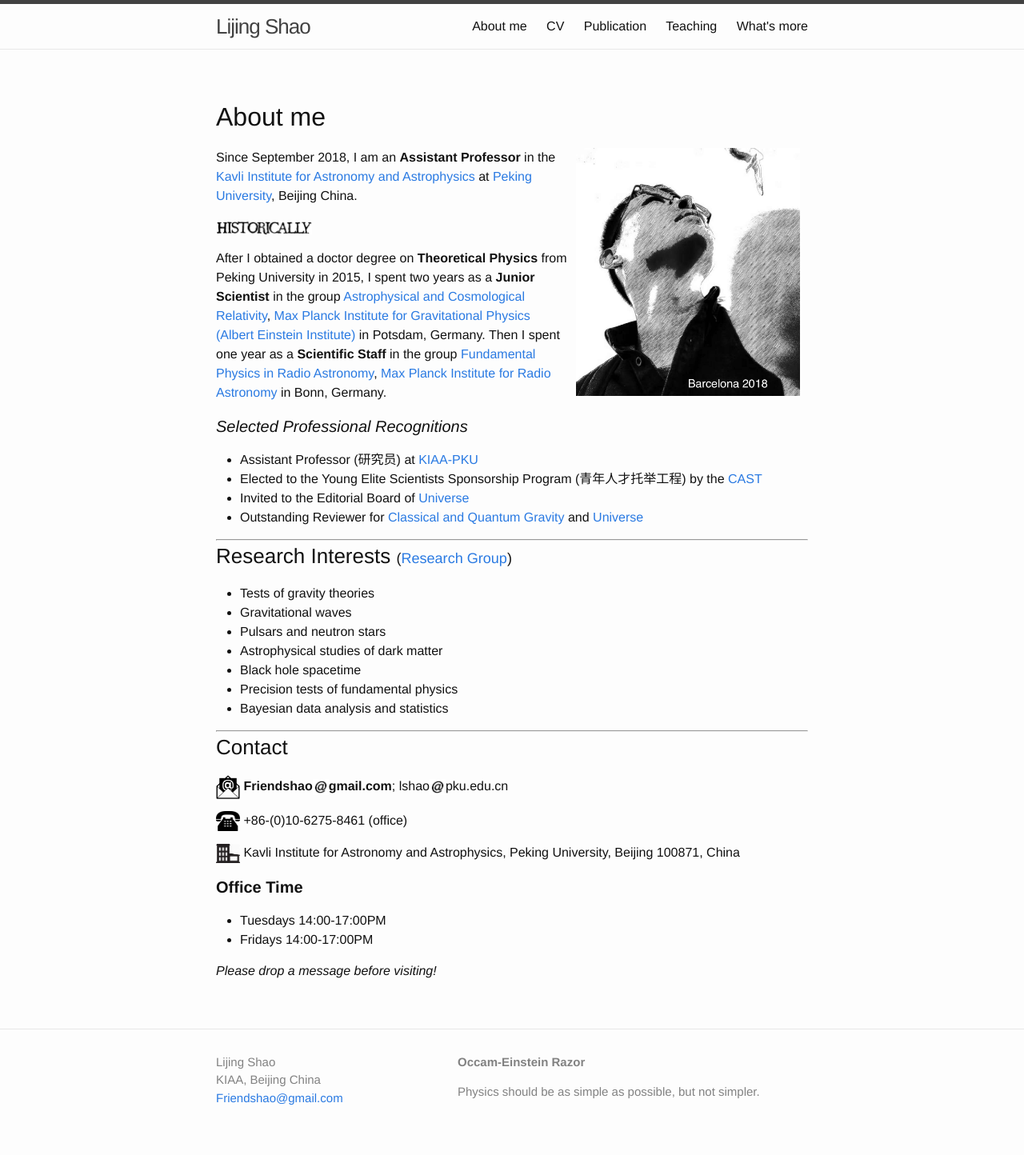
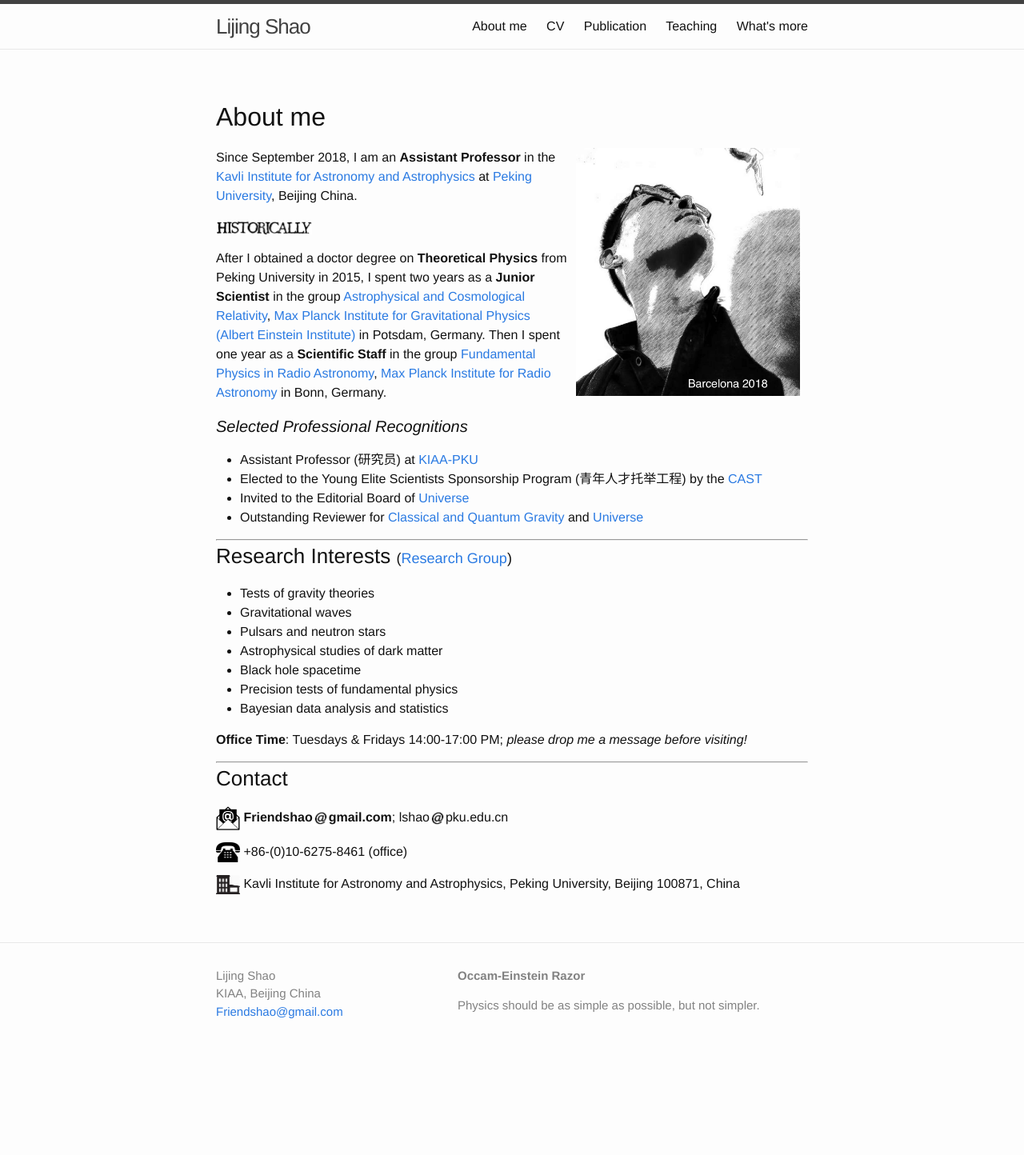
Before and after one commit to Friendshao/Friendshao.github.io, a Jekyll site: the page built from about/about.md, in a window 1280 px wide. Shown: the whole page at 80% size. Built offline with Jekyll 4.4.1, drawn with Linux system fonts in a browser that asks for light colours; after the commit the page ends 1336 px from its top, so only the background shows below that.

Commit message:
Update about.md

```diff
--- a/about/about.md
+++ b/about/about.md
@@ -44,6 +44,8 @@ Bonn, Germany.
 - Precision tests of fundamental physics
 - Bayesian data analysis and statistics
 
+**Office Time**: Tuesdays & Fridays 14:00-17:00 PM; *please drop me a message before visiting!*
+
 ---
 
 ### Contact
@@ -57,10 +59,3 @@ width="20">pku.edu.cn
 
 <img src="office.png" width="30"> Kavli Institute for Astronomy and
 Astrophysics, Peking University, Beijing 100871, China
-
-#### **Office Time**
-
-- Tuesdays 14:00-17:00PM
-- Fridays 14:00-17:00PM
-
-*Please drop a message before visiting!*
```
